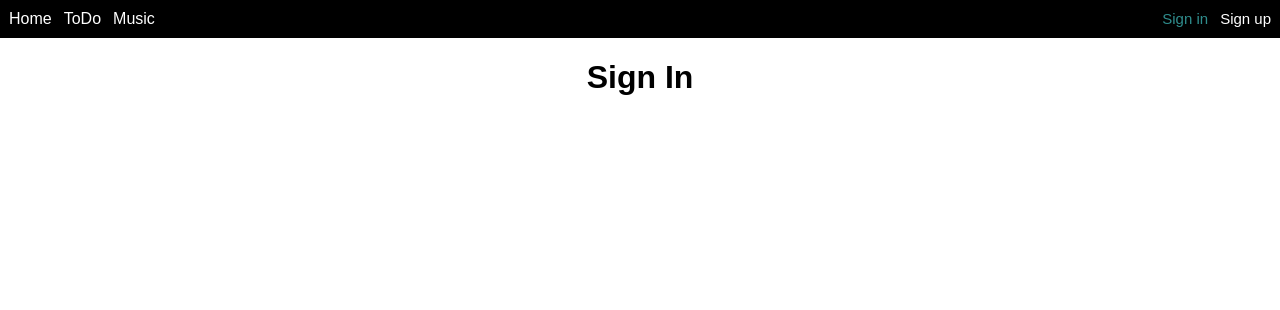
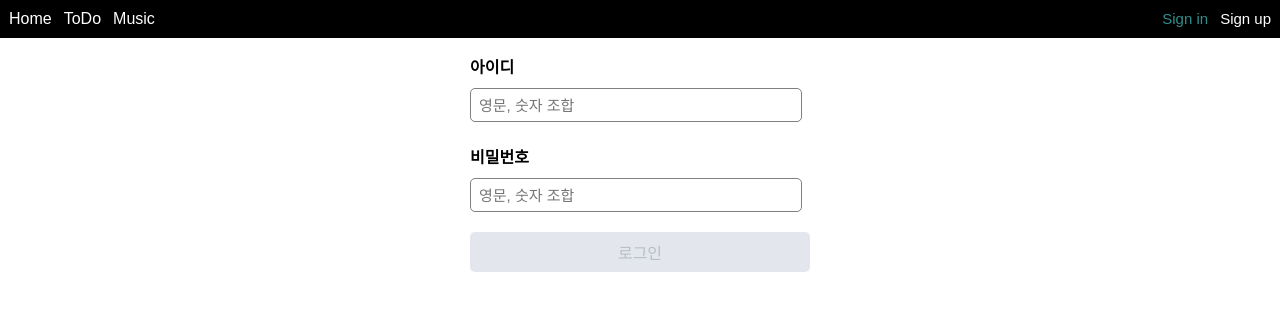
Before and after one commit to kimjinho1/nest-react-web-frontend, a React (Create React App) app: page /signin in a window 1280 px wide. Shown: the top 310 px of the page. Built offline with nearby package versions, Linux system fonts and the light colour scheme; no server answers.

Commit message:
FEAT: Init SignIn Page

```diff
--- a/src/App.jsx
+++ b/src/App.jsx
@@ -33,9 +33,6 @@ function App() {
         />
         <Route path="/signin" element={<SignIn loginState={loginState} />} />
         <Route path="/signup" element={<SignUp loginState={loginState} />} />
-        {
-          // a
-        }
         {/* <Route
           path="/auth"
           element={
--- /dev/null
+++ b/src/components/SignIn/Message.jsx
@@ -0,0 +1,37 @@
+import styled from "styled-components";
+
+const MessageDiv = styled.div`
+  margin: 4px 0px;
+`;
+
+const ErrorMessageDiv = styled.div`
+  padding: 10px 10px 10px 50px;
+  border: 1px solid;
+  background-repeat: no-repeat;
+  background-position: 10px;
+  color: #d8000c;
+  background-color: #ffbaba;
+  background-image: url("https://i.imgur.com/GnyDvKN.png");
+`;
+
+const SuccessMessageDiv = styled.div`
+  padding: 10px 10px 10px 50px;
+  border: 1px solid;
+  background-repeat: no-repeat;
+  background-position: 10px;
+  color: #4f8a10;
+  background-color: #dff2bf;
+  background-image: url("https://i.imgur.com/Q9BGTuy.png");
+`;
+
+const Message = ({ signInFailed }) => {
+  return (
+    <MessageDiv>
+      {signInFailed === null ? null : signInFailed === true ? (
+        <ErrorMessageDiv>잘못된 아이디, 비밀번호입니다</ErrorMessageDiv>
+      ) : null}
+    </MessageDiv>
+  );
+};
+
+export default Message;
--- /dev/null
+++ b/src/components/SignIn/SignInButton.jsx
@@ -0,0 +1,60 @@
+import styled from "styled-components";
+import { useState, useEffect } from "react";
+
+const ButtonDiv = styled.div`
+  padding: 4px 0px;
+`;
+
+const DeactivatedButton = styled.button`
+  width: 340px;
+  height: 40px;
+  font-size: 16px;
+  color: #b6bec0;
+  background-color: transparent;
+  border: none;
+  border-radius: 5px;
+  cursor: pointer;
+  background-color: #e4e6ee;
+`;
+
+const ActivatedButton = styled.button`
+  width: 340px;
+  height: 40px;
+  font-size: 16px;
+  color: white;
+  background-color: transparent;
+  border: none;
+  border-radius: 5px;
+  cursor: pointer;
+  background-color: #2f52e0;
+`;
+
+const SignInButton = ({ inputs }) => {
+  const [btnActive, setBtnActive] = useState(false);
+
+  useEffect(() => {
+    const { id, password } = inputs;
+    if (
+      id.length >= 4 &&
+      id.length <= 20 &&
+      password.length >= 8 &&
+      password.length <= 20
+    ) {
+      setBtnActive(true);
+    } else {
+      setBtnActive(false);
+    }
+  }, [inputs]);
+
+  return (
+    <ButtonDiv>
+      {btnActive ? (
+        <ActivatedButton>로그인</ActivatedButton>
+      ) : (
+        <DeactivatedButton>로그인</DeactivatedButton>
+      )}
+    </ButtonDiv>
+  );
+};
+
+export default SignInButton;
--- /dev/null
+++ b/src/components/SignIn/SignInInput.jsx
@@ -0,0 +1,54 @@
+import styled from "styled-components";
+
+const InputDiv = styled.div`
+  padding: 4px 0px;
+`;
+
+const StyledInput = styled.input`
+  width: 320px;
+  height: 30px;
+  font-size: 15px;
+  border: 1px solid grey;
+  border-radius: 5px;
+  padding-left: 8px;
+  margin-bottom: 12px;
+
+  :hover {
+    background-color: #e9f8fc;
+  }
+  :focus {
+    outline: none;
+  }
+`;
+
+const SignInInput = ({ props }) => {
+  const onChange = (event) => {
+    const { name, value } = event.target;
+    const regex = /^[a-zA-Z0-9]+$/;
+
+    if (value.length === 0 || regex.test(value)) {
+      const nextInputs = {
+        ...props.inputs,
+        [name]: value,
+      };
+      props.setInputs(nextInputs);
+    }
+  };
+
+  return (
+    <InputDiv>
+      <StyledInput
+        type="text"
+        onChange={onChange}
+        name={props.name}
+        placeholder={props.placeholder}
+        value={props.value}
+        required
+        autoCapitalize="off"
+        autoComplete="off"
+      />
+    </InputDiv>
+  );
+};
+
+export default SignInInput;
--- /dev/null
+++ b/src/components/SignIn/SignInLabel.jsx
@@ -0,0 +1,15 @@
+import styled from "styled-components";
+
+const LabelDiv = styled.div`
+  padding: 6px 0px;
+`;
+
+const SignInLabel = ({ text }) => {
+  return (
+    <LabelDiv>
+      <strong>{text}</strong>
+    </LabelDiv>
+  );
+};
+
+export default SignInLabel;
--- a/src/pages/SignIn.jsx
+++ b/src/pages/SignIn.jsx
@@ -1,4 +1,10 @@
 import styled from "styled-components";
+import { useState, useEffect } from "react";
+import SignInLabel from "../components/SignIn/SignInLabel";
+import SignInInput from "../components/SignIn/SignInInput";
+import SignInButton from "../components/SignIn/SignInButton";
+import Message from "../components/SignIn/Message";
+import axios from "axios";
 
 const SignInDiv = styled.div`
   display: flex;
@@ -7,12 +13,84 @@ const SignInDiv = styled.div`
   justify-content: center;
 `;
 
-const SignUp = ({ loginState }) => {
+const SignInForm = styled.form`
+  padding: 10px;
+`;
+
+const SignIn = ({ loginState }) => {
+  const [inputs, setInputs] = useState({ id: "", password: "" });
+  const { id, password } = inputs;
+  const [signInFailed, setSignInFailed] = useState(null);
+
+  const onSubmit = (event) => {
+    event.preventDefault();
+    const id = event.target.id.value;
+    const password = event.target.password.value;
+    console.log(id);
+    console.log(password);
+
+    const signIn = async () => {
+      await axios
+        .post(
+          "http://localhost:3000/users",
+          {
+            userId: `${id}`,
+            userPassword: `${password}`,
+          },
+          {
+            headers: {
+              Accept: "application/json",
+              "Content-Type": "application/json",
+            },
+          }
+        )
+        .then((res) => {
+          console.log(res.data);
+          setSignInFailed(false);
+          alert("로그인 성공!");
+        })
+        .catch((error) => {
+          setSignInFailed(true);
+          alert("로그인 실패!");
+        });
+    };
+    //   signIn();
+
+    setInputs({
+      id: "",
+      password: "",
+      nickname: "",
+    });
+  };
+
   return (
     <SignInDiv>
-            <h1>Sign In</h1>
+      <SignInForm onSubmit={onSubmit}>
+        <SignInLabel text="아이디"></SignInLabel>
+        <SignInInput
+          props={{
+            inputs: inputs,
+            setInputs: setInputs,
+            name: "id",
+            placeholder: "영문, 숫자 조합",
+            value: id,
+          }}
+        ></SignInInput>
+        <SignInLabel text="비밀번호"></SignInLabel>
+        <SignInInput
+          props={{
+            inputs: inputs,
+            setInputs: setInputs,
+            name: "password",
+            placeholder: "영문, 숫자 조합",
+            value: password,
+          }}
+        ></SignInInput>
+        <SignInButton type="submit" inputs={inputs} />
+      </SignInForm>
+      <Message signInFailed={signInFailed}></Message>
     </SignInDiv>
   );
-}
+};
 
-export default SignUp;
+export default SignIn;
```
Lines whose indentation alone changed are shown as unchanged.
